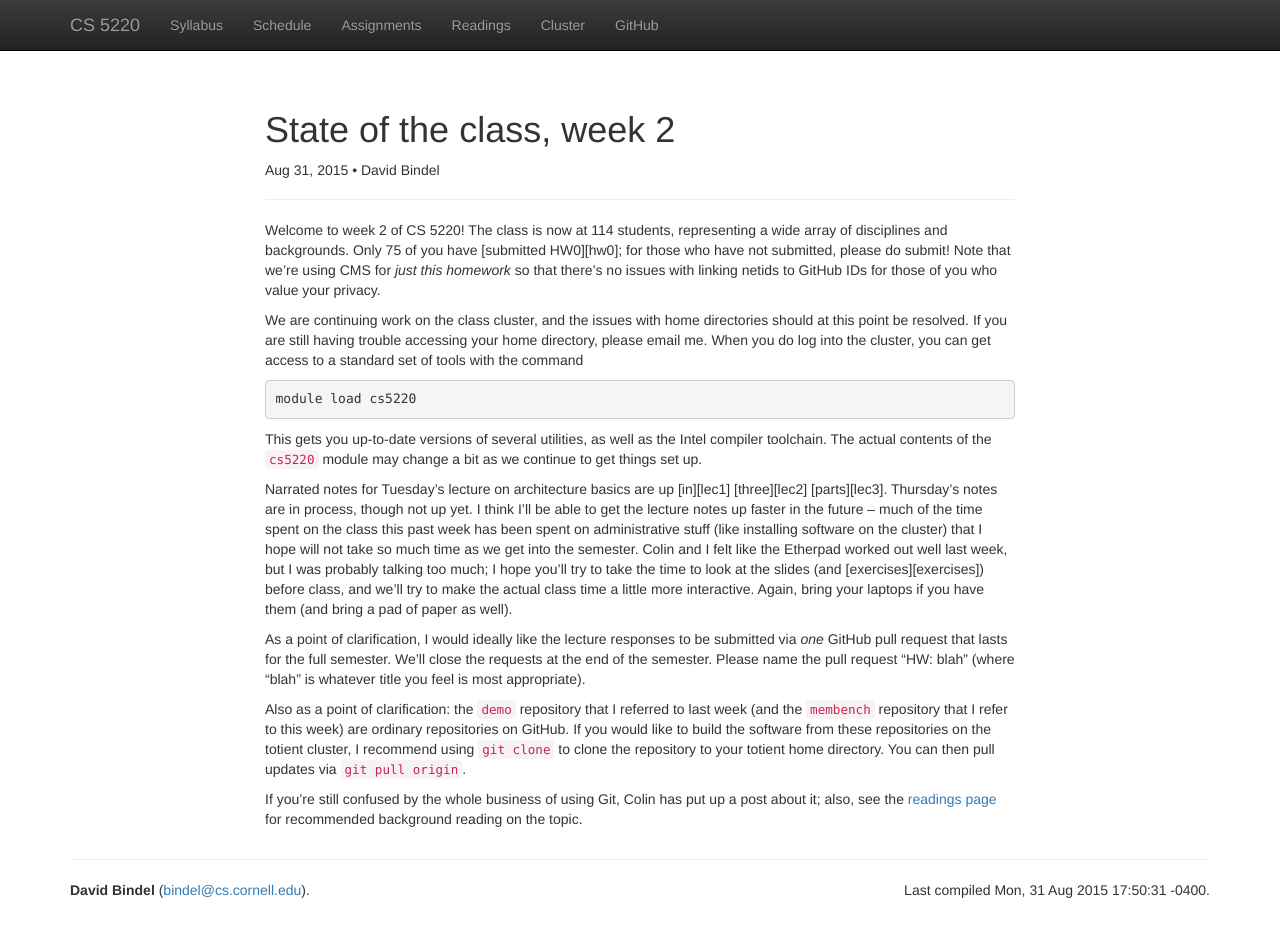
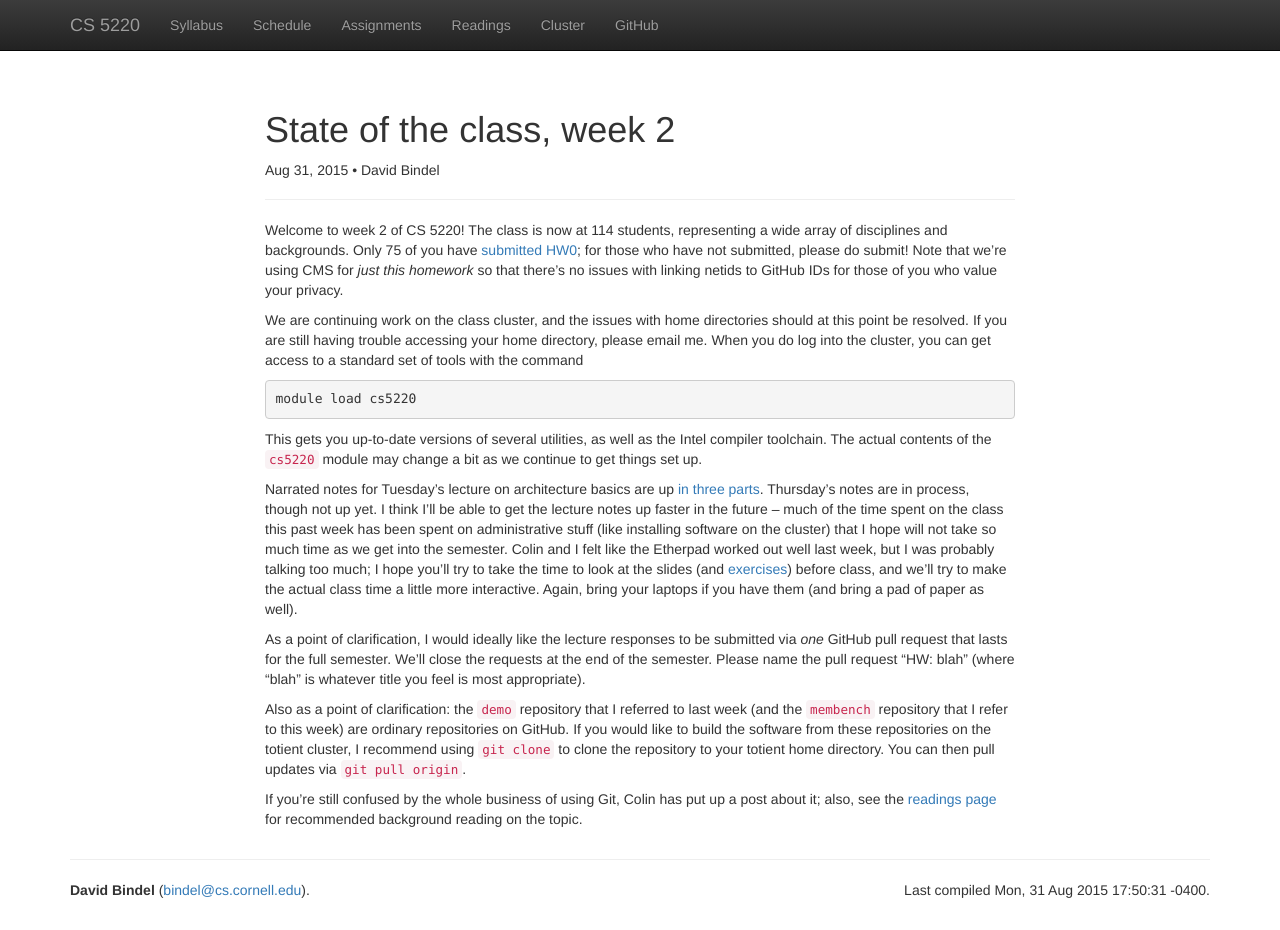
Before and after one commit to cornell-cs5220-f15/cornell-cs5220-f15.github.io, a Jekyll site: the page built from _posts/2015-08-31-week2.md, in a window 1280 px wide and 930 px high. Built offline with Jekyll 4.4.1, drawn with Linux system fonts in a browser that asks for light colours; nearby versions of some CDN libraries; part of the change alters nothing that is shown.

```diff
--- a/_posts/2015-08-31-week2.md
+++ b/_posts/2015-08-31-week2.md
@@ -55,3 +55,9 @@ to your totient home directory.  You can then pull updates via
 If you're still confused by the whole business of using Git, Colin has
 put up a post about it; also, see the [readings page](/readings.html)
 for recommended background reading on the topic.
+
+[hw0]: https://github.com/cornell-cs5220-f15/hw0
+[lec1]: http://cornell-cs5220-f15.github.io/slides/2015-09-01-arch.html
+[lec2]: http://cornell-cs5220-f15.github.io/slides/2015-09-01-parallel.html
+[lec3]: http://cornell-cs5220-f15.github.io/slides/2015-09-01-memory.html
+[exercises]: https://github.com/cornell-cs5220-f15/lecture
```
